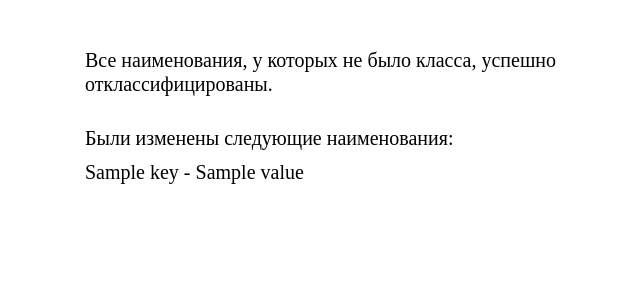
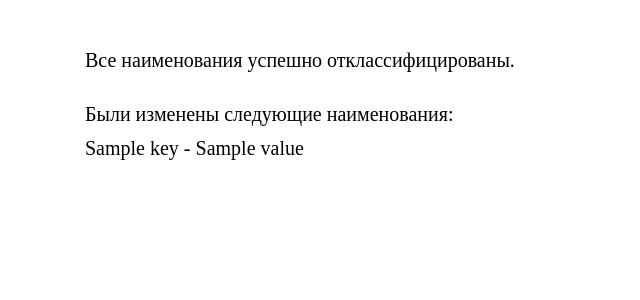
Before and after one commit to morozova-as/-Appellations-of-Origin-and-Geographical-Indications, a Django app: template backend/src/map/templates/classify.html in a window 1280 px wide. Shown: the top 300 px of the page, without its empty margins (255-895 px from the left). Run offline with Django 3.2, Linux system fonts and the light colour scheme; the template is opened without the code that fills it: most values are stand-ins (such as "Sample title", 1, 10 or a date in 2020).

Commit message:
add negative result in classify

```diff
--- a/backend/src/map/templates/classify.html
+++ b/backend/src/map/templates/classify.html
@@ -30,7 +30,7 @@
 
     <div class="wrapper">
         <div class="result">
-            Все наименования, у которых не было класса, успешно отклассифицированы.
+            Все наименования успешно отклассифицированы.
         </div>
 
         {% if  data.items %}
@@ -41,6 +41,10 @@
                   <div class="changed">{{key}} - {{value}}</div>
                 {% endfor %}
             </div>
+        {% else %}
+            <div class="info">
+                Не найдено наименований с пустым классом
+            </div>
         {% endif %}
     </div>
 
```
